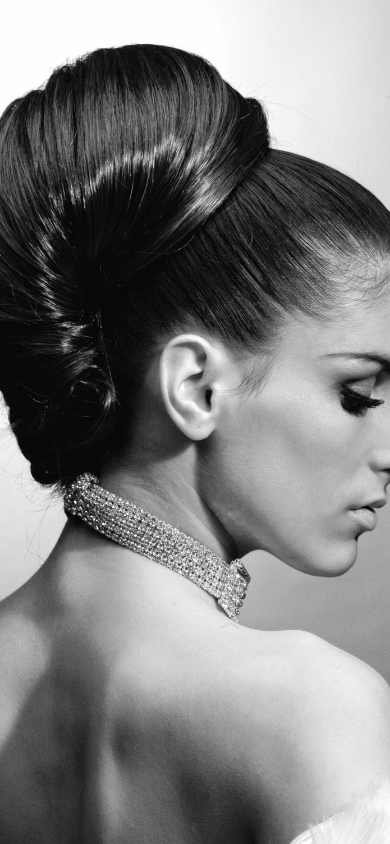
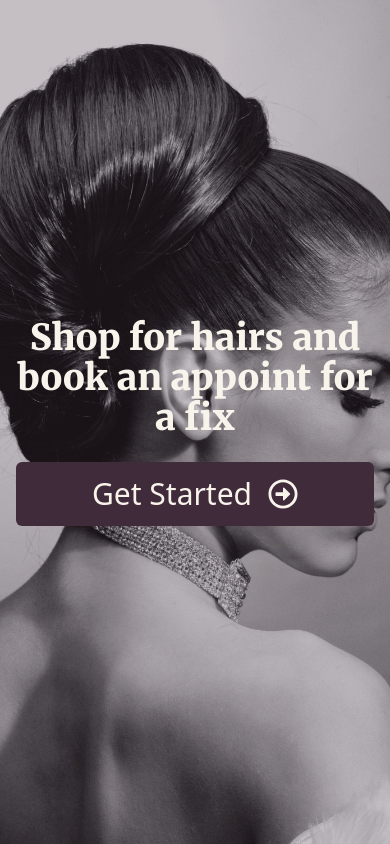
Before and after one commit to TBBaruck/tryout, a Next.js app: page / in a window 390 px wide. Built offline with nearby package versions, Linux system fonts and the light colour scheme.

Commit message:
intro section design

```diff
--- a/package.json
+++ b/package.json
@@ -9,9 +9,13 @@
     "lint": "next lint"
   },
   "dependencies": {
+    "@emotion/react": "^11.11.4",
+    "@emotion/styled": "^11.11.0",
+    "@mui/material": "^5.15.12",
+    "next": "14.1.0",
     "react": "^18",
     "react-dom": "^18",
-    "next": "14.1.0"
+    "react-icons": "^5.0.1"
   },
   "devDependencies": {
     "autoprefixer": "^10.0.1",
--- a/pages/index.js
+++ b/pages/index.js
@@ -1,21 +1,57 @@
 import Link from "next/link";
+import Head from "next/head";
+import { Merriweather } from "next/font/google";
+import { FaRegArrowAltCircleRight } from "react-icons/fa";
+
+
+
+const MerriBles400 = Merriweather ({
+  subsets: ['latin'],
+  display: 'swap',
+  weight: '400',
+});
+
+const MerriBles900 = Merriweather ({
+  subsets: ['latin'],
+  display: 'swap',
+  weight: '900',
+});
 
 export default function Index() {
   return (
+
     <>
+     <Head>
+          <title> Irun | Shop for hairs with fixes</title>
+        </Head>
       <main className="h-screen">
         <div className="h-full w-full hidden lg:flex  justify-center items-center bg-desktop ">
-          <div className="w-full h-full bg-[#402B3A]/50 flex  justify-center items-center">
+          <div className="w-full h-full bg-[#402B3A]/30 flex  justify-center items-center">
             <div className="w-full md:w-[520px] items-center flex flex-col  gap-6 px-4 md:px-0 ">
-            <h1 className="text-4xl lg:text-6xl text-center text-[#F8F4EC]">Shop for hairs and book an appoint for a fix</h1>
-              <Link  href='/auth/signup' className="H-[48PX] w-full md:w-[300px] flex justify-center items-center  bg-[#402B3A] px-4 rounded-md text-[#F8F4EC] text-2xl">Get Started</Link>
+            <h1 className={`${MerriBles900.className} text-4xl lg:text-6xl text-center text-[#F8F4EC]`}>Shop for hairs and book an appoint for a fix</h1>
+              <Link  href='/auth/signup'
+              className="h-[64px] w-full md:w-[280px] flex justify-center items-center gap-4 bg-[#402B3A] px-4 rounded-md text-[#F8F4EC] text-3xl">
+                <span>Get Started</span>
+                <FaRegArrowAltCircleRight/>
+              </Link>
             </div>
           </div>
         </div>
 
-        <div className="h-full w-full lg:hidden bg-mobile">
+        <div className="h-full w-full lg:hidden justify-center items-center bg-mobile ">
+          <div className="w-full h-full bg-[#402B3A]/30 flex  justify-center items-center">
+            <div className="w-full md:w-[520px] items-center flex flex-col  gap-6 px-4 md:px-0 ">
+            <h1 className={`${MerriBles900.className} text-4xl lg:text-6xl text-center text-[#F8F4EC]`}>Shop for hairs and book an appoint for a fix</h1>
+              <Link  href='/auth/signup'
+              className="h-[64px] w-full md:w-[280px] flex justify-center items-center gap-4 bg-[#402B3A] px-4 rounded-md text-[#F8F4EC] text-3xl">
+                <span>Get Started</span>
+                <FaRegArrowAltCircleRight/>
+              </Link>
+            </div>
+          </div>
+        </div>
 
-        </div>
+        {/* shop intro section */}
       </main>
     </>
   );
```
Also changed, not shown: 1 other file (tests, documents, lock files or other folders).
